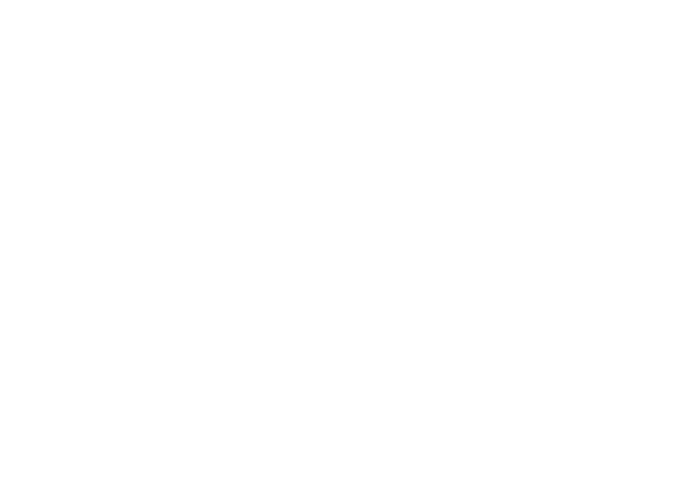
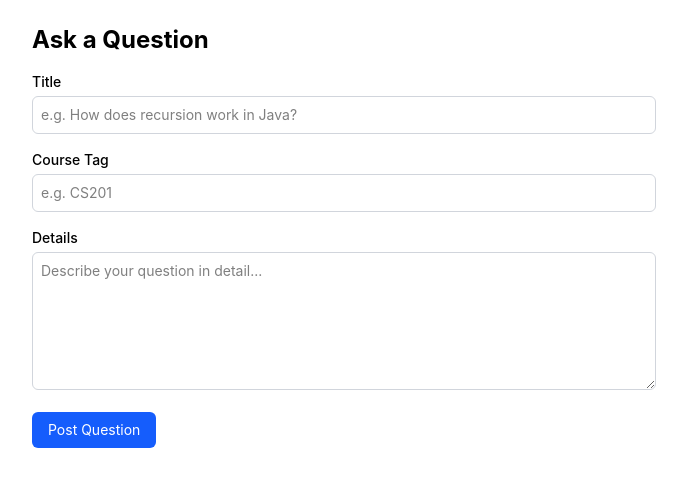
Before and after one commit to Katiase19/agora-platform, a React (Vite) app in the folder agora-frontend/: page /create in a window 1280 px wide. Before the commit this address had no page. Shown: the top 486 px of the page, without its empty margins (296-983 px from the left). Built offline with nearby package versions, Linux system fonts and the light colour scheme.

Commit message:
Added Create thread

```diff
--- a/agora-frontend/src/App.tsx
+++ b/agora-frontend/src/App.tsx
@@ -1,6 +1,7 @@
 import { BrowserRouter, Routes, Route } from "react-router-dom";
 import ThreadList from "./pages/ThreadList";
 import ThreadDetail from "./pages/ThreadDetail";
+import CreateThread from "./pages/CreateThread";
 
 function App() {
   return (
@@ -8,6 +9,7 @@ function App() {
       <Routes>
         <Route path="/" element={<ThreadList />} />
         <Route path="/threads/:id" element={<ThreadDetail />} />
+        <Route path="/create" element={<CreateThread />} />
       </Routes>
     </BrowserRouter>
   );
--- /dev/null
+++ b/agora-frontend/src/pages/CreateThread.tsx
@@ -0,0 +1,68 @@
+import { useState } from "react";
+import { useNavigate } from "react-router-dom";
+
+function CreateThread() {
+  const [title, setTitle] = useState("");
+  const [body, setBody] = useState("");
+  const [courseTag, setCourseTag] = useState("");
+  const navigate = useNavigate();
+
+  function handleSubmit() {
+    if (title.trim() === "" || body.trim() === "") return;
+
+    console.log("Creating thread:", { title, body, courseTag });
+
+    // For now, just go back to the thread list after "submitting"
+    navigate("/");
+  }
+
+  return (
+    <div className="max-w-2xl mx-auto p-6">
+      <h1 className="text-2xl font-bold mb-4">Ask a Question</h1>
+
+      <div className="space-y-4">
+        <div>
+          <label className="block text-sm font-medium mb-1">Title</label>
+          <input
+            type="text"
+            value={title}
+            onChange={(e) => setTitle(e.target.value)}
+            placeholder="e.g. How does recursion work in Java?"
+            className="w-full border border-gray-300 rounded-md p-2 text-sm focus:outline-none focus:ring-2 focus:ring-blue-400"
+          />
+        </div>
+
+        <div>
+          <label className="block text-sm font-medium mb-1">Course Tag</label>
+          <input
+            type="text"
+            value={courseTag}
+            onChange={(e) => setCourseTag(e.target.value)}
+            placeholder="e.g. CS201"
+            className="w-full border border-gray-300 rounded-md p-2 text-sm focus:outline-none focus:ring-2 focus:ring-blue-400"
+          />
+        </div>
+
+        <div>
+          <label className="block text-sm font-medium mb-1">Details</label>
+          <textarea
+            value={body}
+            onChange={(e) => setBody(e.target.value)}
+            placeholder="Describe your question in detail..."
+            rows={6}
+            className="w-full border border-gray-300 rounded-md p-2 text-sm focus:outline-none focus:ring-2 focus:ring-blue-400"
+          />
+        </div>
+
+        <button
+          onClick={handleSubmit}
+          className="bg-blue-600 text-white text-sm px-4 py-2 rounded-md hover:bg-blue-700 transition-colors"
+        >
+          Post Question
+        </button>
+      </div>
+    </div>
+  );
+}
+
+export default CreateThread;
--- a/agora-frontend/src/pages/ThreadList.tsx
+++ b/agora-frontend/src/pages/ThreadList.tsx
@@ -5,6 +5,14 @@ function ThreadList() {
   return (
     <div className="max-w-3xl mx-auto p-6">
       <h1 className="text-2xl font-bold mb-4">Discussion Forum</h1>
+      <div className="flex justify-between items-center mb-4">
+        <Link
+        to="/create"
+        className="bg-blue-600 text-white text-sm px-4 py-2 rounded-md hover:bg-blue-700 transition-colors"
+  >
+    Ask a Question
+  </Link>
+</div>
 
       <div className="space-y-4">
         {dummyThreads.map((thread) => (
```
